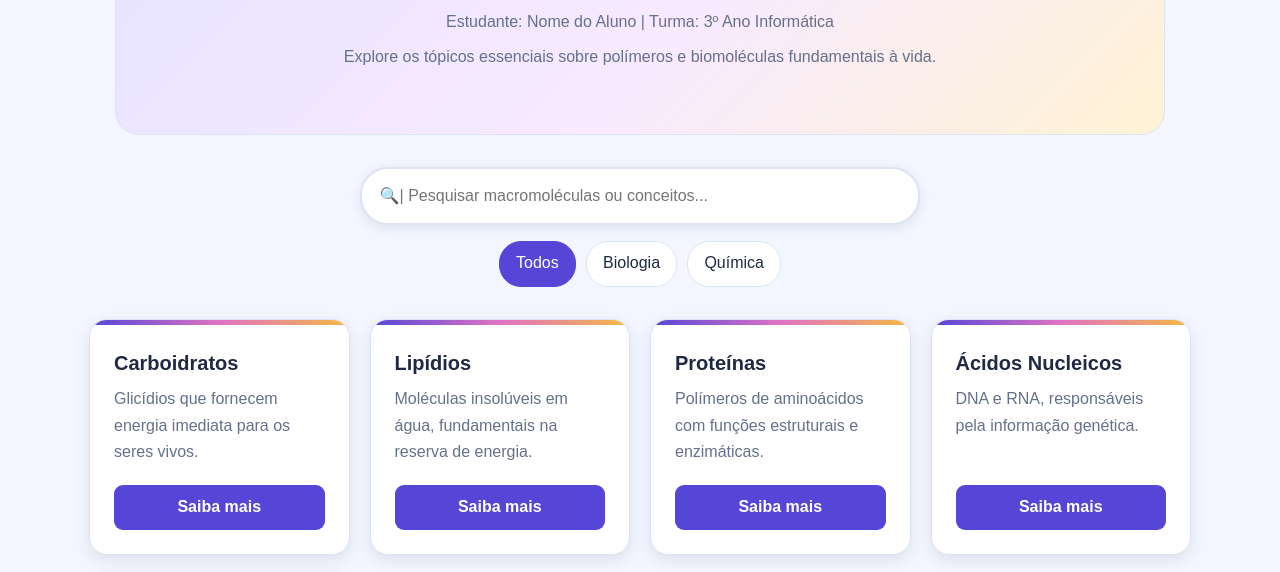
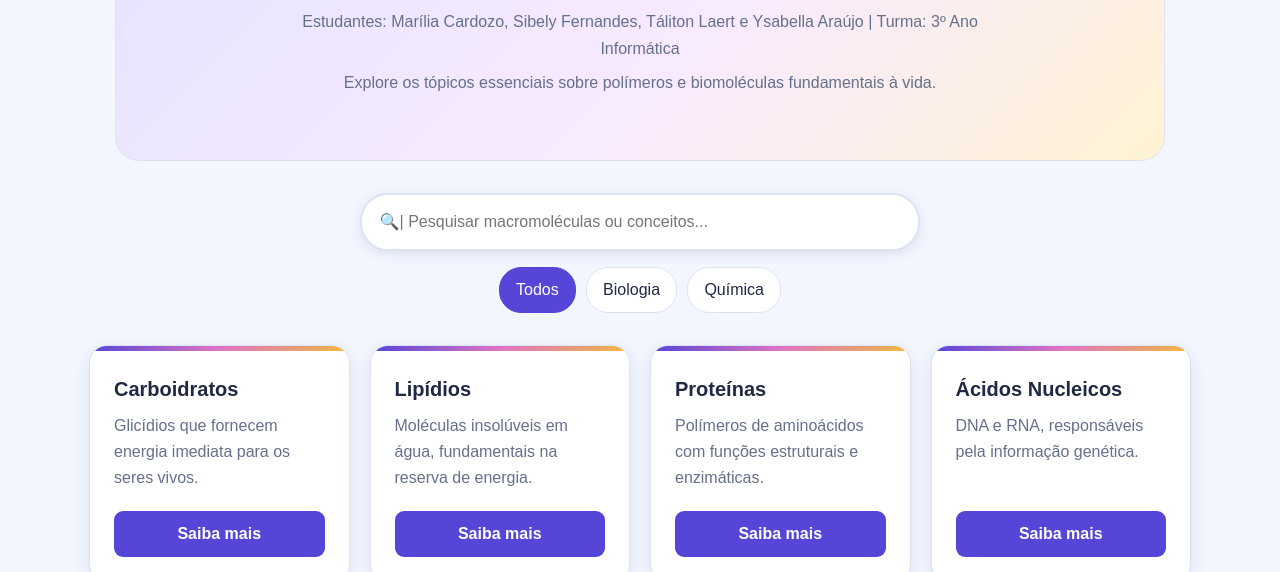
Before and after one commit to ysa-ar/Site---Macromoleculas, a plain HTML site: page index.html in a window 1280 px wide. Shown: the part 216-788 px from the top of the page. Drawn offline with Linux system fonts and the light colour scheme.

Commit message:
Atualização

```diff
--- a/index.html
+++ b/index.html
@@ -26,7 +26,7 @@
   <main class="conteudo-principal">
     <section class="secao-apresentacao">
       <h2>Bem-vindo ao Guia de Macromoléculas</h2>
-      <p>Estudante: Nome do Aluno | Turma: 3º Ano Informática</p>
+      <p>Estudantes: Marília Cardozo, Sibely Fernandes, Táliton Laert e Ysabella Araújo | Turma: 3º Ano Informática</p>
       <p>Explore os tópicos essenciais sobre polímeros e biomoléculas fundamentais à vida.</p>
     </section>
 
```
